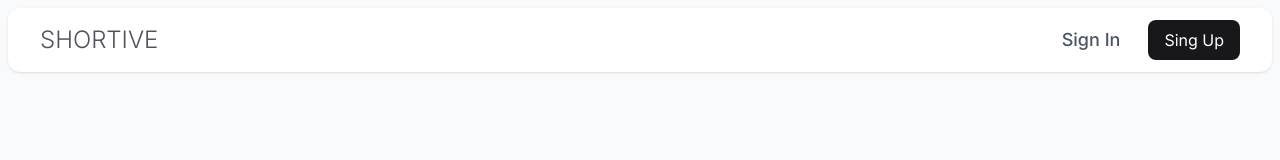
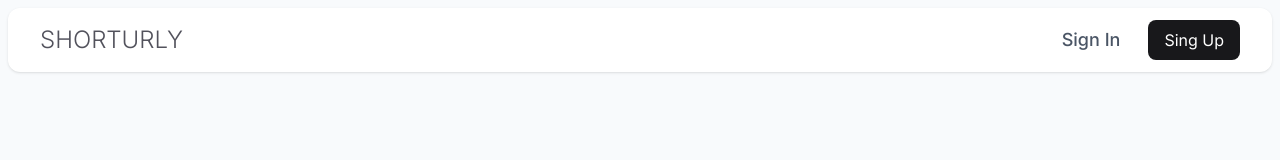
Before and after one commit to iamKunalBhalerao/URL-Shortener, a React (Vite) app in the folder FRONTEND/: page / in a window 1280 px wide. Shown: the top 160 px of the page. Built offline with nearby package versions, Linux system fonts and the light colour scheme.

Commit message:
update 2

```diff
--- a/FRONTEND/src/components/Navbar.jsx
+++ b/FRONTEND/src/components/Navbar.jsx
@@ -25,7 +25,7 @@ const Navbar = () => {
           <div className="flex items-center justify-center gap-4">
             <Link to="/" className="flex items-center justify-center">
               <span className="text-zinc-600 font-light cursor-pointer text-shadow-neutral-400 text-2xl">
-                SHORTIVE
+                SHORTURLY
               </span>
             </Link>
           </div>
```
